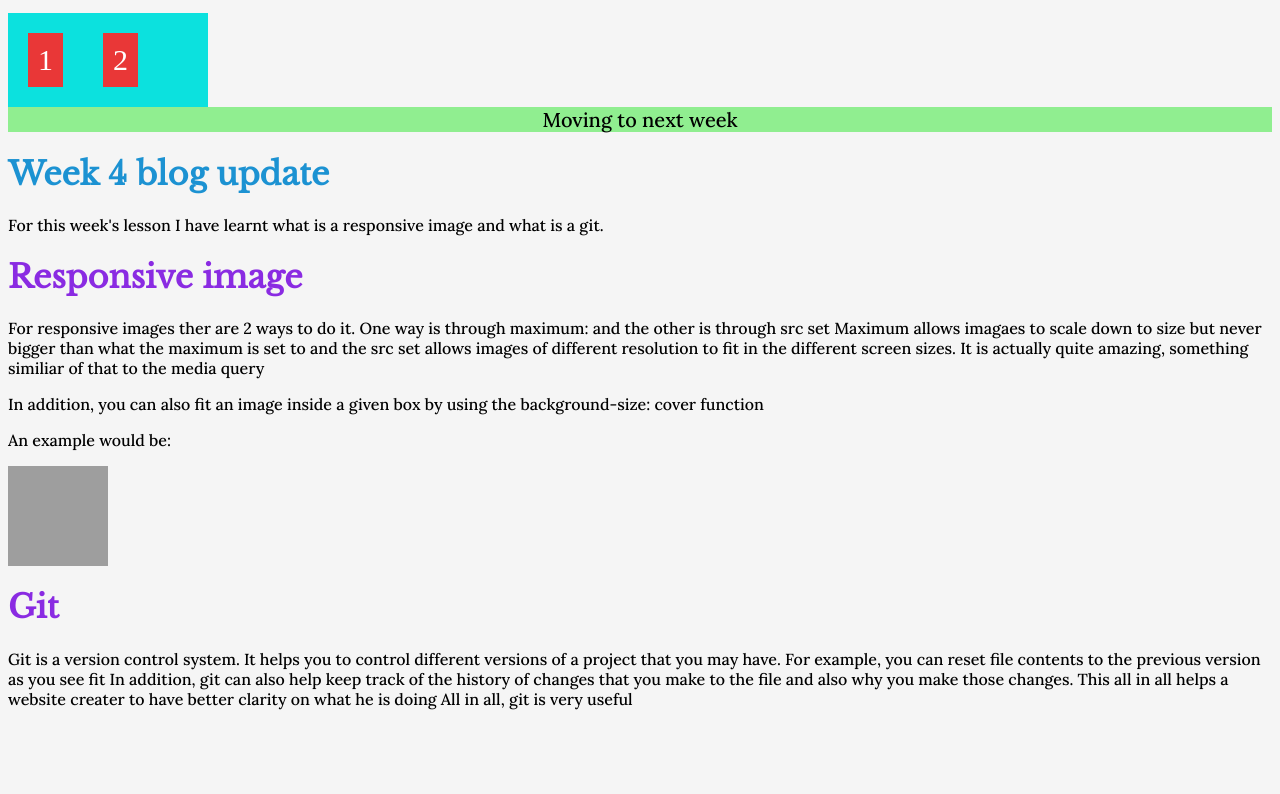
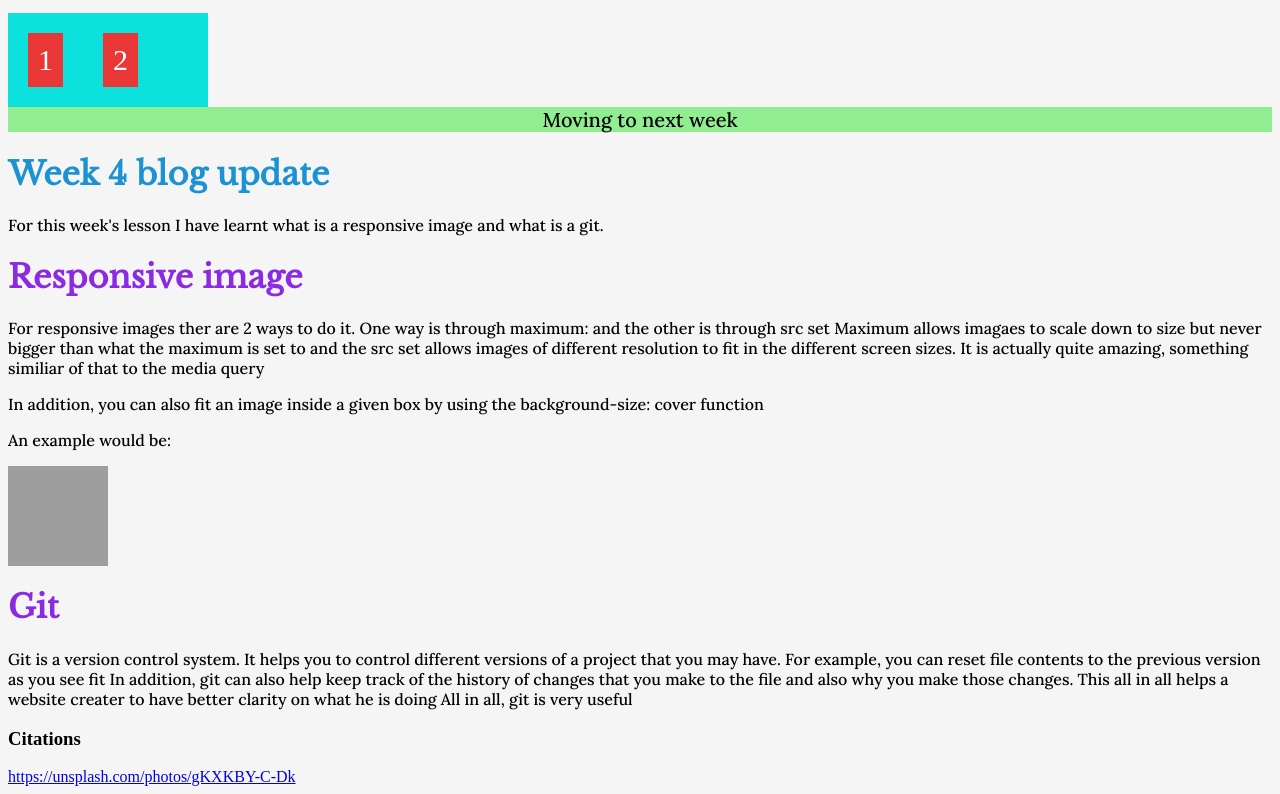
Before and after one commit to huixianglim/MyDevelopmentalblog, a plain HTML site: page index.html in a window 1280 px wide. Shown: the part 2367-3161 px from the top of the page. Before the commit the page ends 3092 px from the top, so only its background shows below. Drawn offline with nearby package versions, Linux system fonts and the light colour scheme; grey boxes are pictures that could not be loaded.

Commit message:
Update index.html

```diff
--- a/index.html
+++ b/index.html
@@ -97,9 +97,10 @@
 
 
 
-
-
-
     </main>
+    <aside>
+        <h3>Citations</h3>
+        <a href ='https://unsplash.com/photos/gKXKBY-C-Dk'>https://unsplash.com/photos/gKXKBY-C-Dk</a>
+    </aside>
     </body>
 </html>
```
